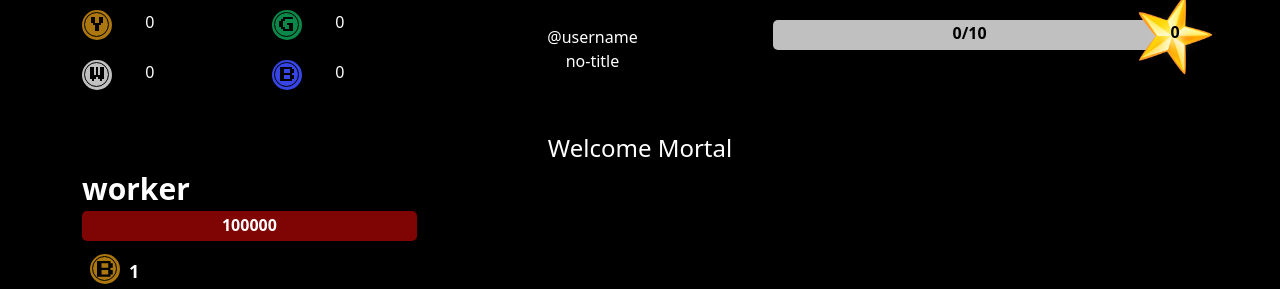
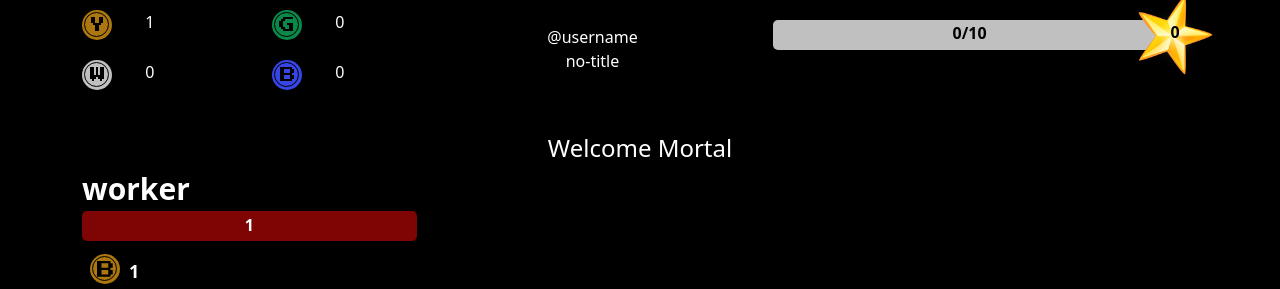
Before and after one commit to fearblackscarab/idle_domination, a React (Vite) app: page / in a window 1280 px wide. Shown: the top 289 px of the page. Built offline with nearby package versions, Linux system fonts and the light colour scheme.

Commit message:
updated idlebar and added currency states to app

```diff
--- a/src/App.jsx
+++ b/src/App.jsx
@@ -1,14 +1,39 @@
 // import {Routes,Route} from 'react-router-dom'
+import { useState } from 'react';
 import Header from './header/Header';
 import Home from './pages/Home';
 import Footer from './footer/footer';
 import './App.css';
 
-function App() {
+function App(props) {
+// bronze
+// silver
+// gold
+// platinum
+// saphire
+// emerald
+// ruby
+// diamond
+  let bronze = 1
+  const [bronzeCurrency, setBronzeCurrency] = useState(bronze);
+  let silver = 1
+  const [silverCurrency, setSilverCurrency] = useState(silver);
+  let gold = 1
+  const [goldCurrency, setGoldCurrency] = useState(gold);
+  let platinum = 1
+  const [platinumCurrency, setPlatinumCurrency] = useState(platinum);
+  let saphire = 1
+  const [saphireCurrency, setSaphireCurrency] = useState(saphire);
+  let emerald = 1
+  const [emeraldCurrency, setEmeraldCurrency] = useState(emerald);
+  let ruby = 1
+  const [rubyCurrency, setRubyCurrency] = useState(ruby);
+  let diamond = 1
+  const [diamondCurrency, setDiamondCurrency] = useState(diamond);
   return (
     <div>
-      <Header />
-      <Home />
+      <Header bronze = {bronzeCurrency} silver = {silverCurrency} gold = {goldCurrency} platinum = {platinumCurrency} saphire = {saphireCurrency} emerald = {emeraldCurrency} ruby = {rubyCurrency} diamond = {diamondCurrency}/>
+      <Home bronze = {bronzeCurrency} silver = {silverCurrency} gold = {goldCurrency} platinum = {platinumCurrency} saphire = {saphireCurrency} emerald = {emeraldCurrency} ruby = {rubyCurrency} diamond = {diamondCurrency}/>
       <Footer />
     </div>
   )
--- a/src/Data.jsx
+++ b/src/Data.jsx
@@ -1,7 +1,7 @@
 import IdleBar from "./data/idleBar";
 import Currency from "./data/Currency";
 // Data class object / research
-const Data = (props) => {
+const Data = () => {
     // Currency (escalating price to upgrade currency)
 // bronze
 // silver
--- a/src/data/idleBar.jsx
+++ b/src/data/idleBar.jsx
@@ -4,11 +4,11 @@ const IdleBar = (props) => {
     // idle interval auto increase currency
     const [currency, setCurrency] = useState(props.currency);
 
+    const [idleAmountCost, setIdleAmountCost] = useState(1);
 
     // will need to find a balance with the cost for the amount earned increasing the amount available per upgradeCost later on
     // const [idleAmount, setIdleAmount] = useState(1);
     // Will need to find a balanced cost calculation that isn't to low early on and not to high later on
-    const [idleAmountCost, setIdleAmountCost] = useState(1);
 
     // idle bar speed should use a numberic value between 1-10 and will have a check somewhere to decide the speed based on what the value currently is
     // const [idleBarSpeed, setIdleBarSpeed] = useState(0);
@@ -22,17 +22,17 @@ const IdleBar = (props) => {
 
     const upgradeCost = () => {
         if (currency >= idleAmountCost) {
-            setCurrency((prev) =>prev-idleAmountCost);
+            setCurrency((prev) => prev - idleAmountCost);
             if (idleAmountCost <= 10) {
-                setIdleAmountCost((prev) => prev+4);
+                setIdleAmountCost((prev) => prev + 4);
             } else {
-                setIdleAmountCost((prev) => prev*2);
+                setIdleAmountCost((prev) => prev * 2);
             }
         };
         props.idleAmount + 1;
     };
 
-    return(
+    return (
         <div className='idle-group'>
             <div className="idle-bar-div" id="idleBarDiv">
                 <div className="idle-progress-title">{props.name}</div>
--- a/src/header/Header.jsx
+++ b/src/header/Header.jsx
@@ -1,4 +1,6 @@
-const Header = () => {
+import { useState } from "react";
+const Header = (props) => {
+  const [bronze, setBronze] = useState(props.bronze);
     return (
         <header className="header" id="header">
             <div className="container">
@@ -14,7 +16,7 @@ const Header = () => {
                                             <div className="bronze-coin coin-img"><span className="coin-position">Y</span></div>
                                         </div>
                                     </div>
-                                    <div className="coin-text col-8" id="bronzeCoin">0</div>
+                                    <div className="coin-text col-8" id="bronzeCoin">{bronze}</div>
                                 </div>
                             </div>
                             {/* <!-- secondary currency --> */}
--- a/src/pages/Home.jsx
+++ b/src/pages/Home.jsx
@@ -7,6 +7,7 @@ import { useState } from "react";
 const Home = (props) => {
     const [game, setGame] = useState('idle');
     const [sound, setSound] = useState(false);
+    const [varProps,setVarProps] = useState(props);
     return (
         <main className="main" id="main">
             {/* <!-- aligns the game area with the idle bar --> */}
@@ -17,7 +18,7 @@ const Home = (props) => {
                         <div className="game-area-div col-12">
                             <div className="game-area" id="gameArea">
                                 <Routes>
-                                    <Route path='/' element={<IdleGame props={props} />} />
+                                    <Route path='/' element={<IdleGame props={varProps} />} />
                                 </Routes>
                             </div>
                         </div>
--- a/src/pages/game/IdleGame.jsx
+++ b/src/pages/game/IdleGame.jsx
@@ -2,13 +2,13 @@ import GameFunction from '../../function/Game'
 import IdleBar from '../../data/idleBar';
 import { useState } from 'react';
 const IdleGame = (props) => {
-    const [idleAmount, setIdleAmount] = useState(1);
-    const [currency, setCurrency] = useState(100000);
+    const [idleAmount, setIdleAmount] = useState(props.props.bronze);
+
     return (
         <div>
             <header className="character-speak" id="characterSpeak">Welcome Mortal</header>
 
-            <IdleBar name='worker' currency={currency} idleAmount={idleAmount}/>
+            <IdleBar name='worker' currency={props.props.bronze} idleAmount={idleAmount}/>
 
             <p className="upgrade-title">New Feature</p>
             <p className="upgrade-text" id="nextUnlockDisplay">{props.nextUnlock}</p>
```
Lines whose indentation alone changed are shown as unchanged.
